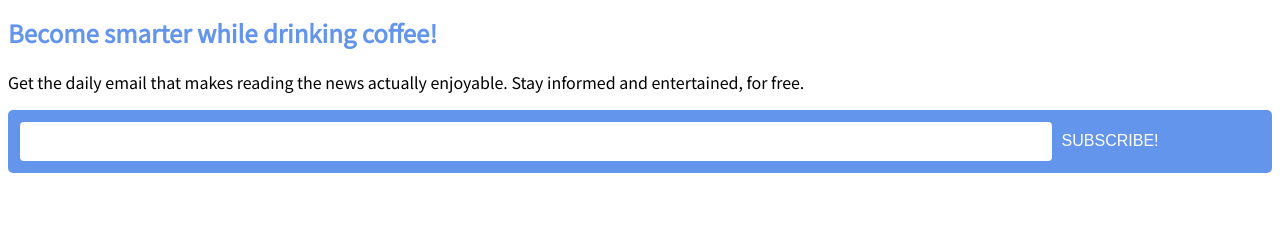
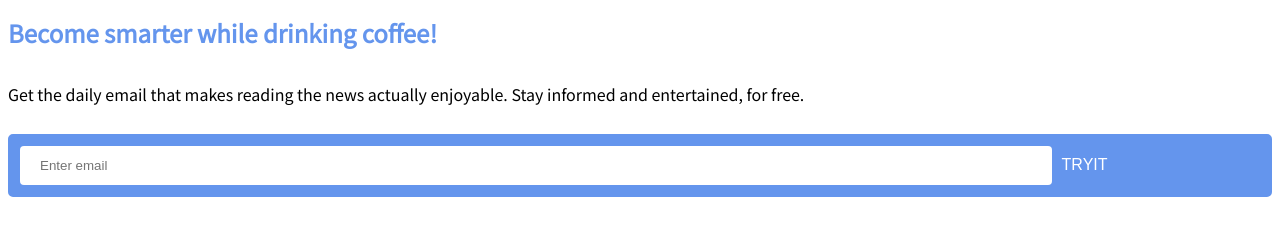
Before and after one commit to kjottkake/morningsitrep, a plain HTML site: page index.html in a window 1280 px wide. Shown: the part 196-432 px from the top of the page. Drawn offline with Linux system fonts and the light colour scheme.

Commit message:
updated form

```diff
--- a/index.html
+++ b/index.html
@@ -19,8 +19,8 @@
 <h2>Become smarter while drinking coffee!</h2>
 <p>Get the daily email that makes reading the news actually enjoyable. Stay informed and entertained, for free.</p>
 <form>
-    <input type="email" id="email" name="email">
-    <input type="submit" value="subscribe!">
+    <input type="email" id="email" name="email" placeholder="Enter email">
+    <input type="submit" value="tryit">
 </form>
 </body>
 
--- a/stylesheets/style.css
+++ b/stylesheets/style.css
@@ -36,3 +36,8 @@ input[type=submit]{
     font-size: 1rem;
     text-transform: uppercase;
 }
+
+p {
+    padding-top: 12px;
+    padding-bottom: 12px;
+}
```
